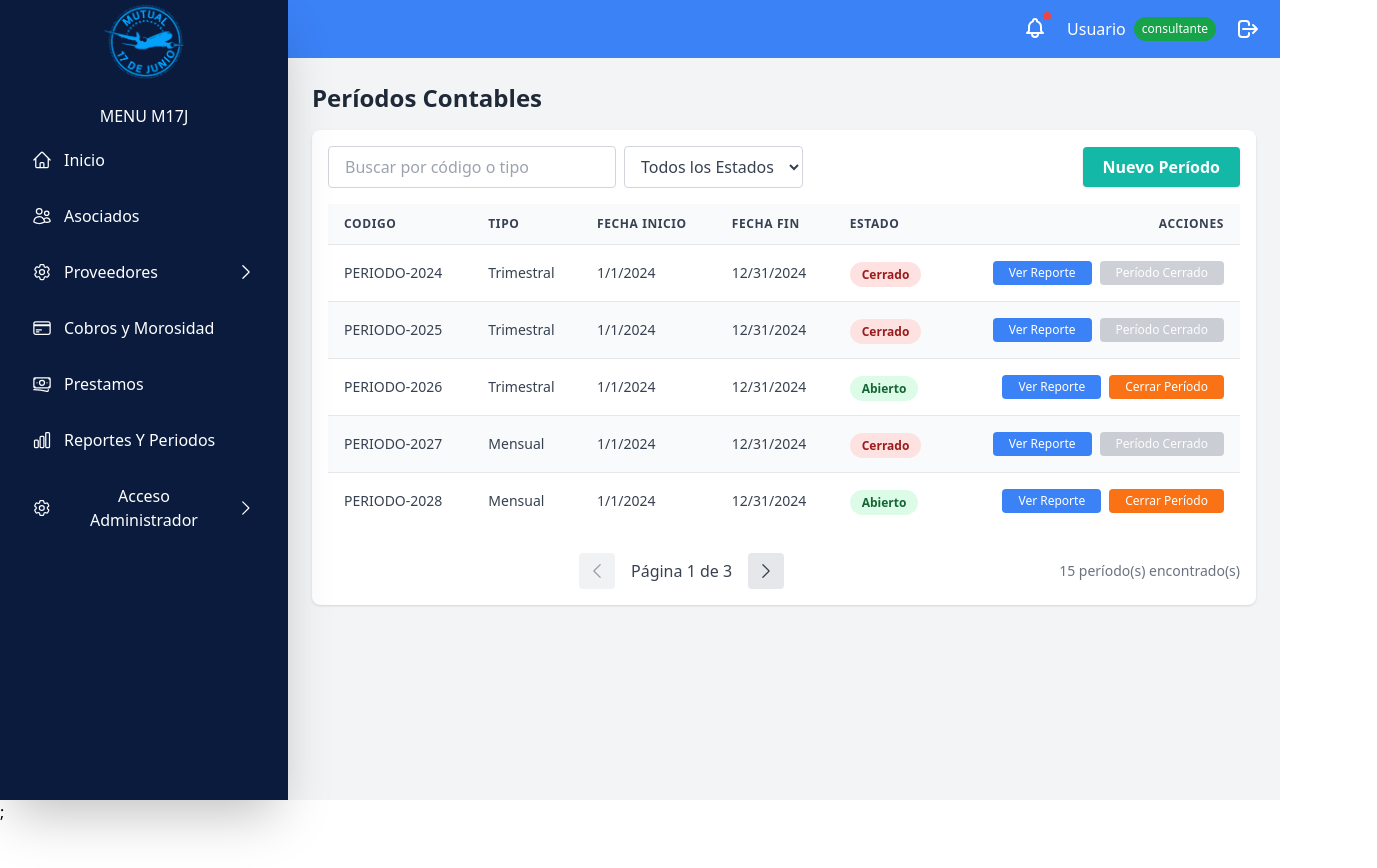
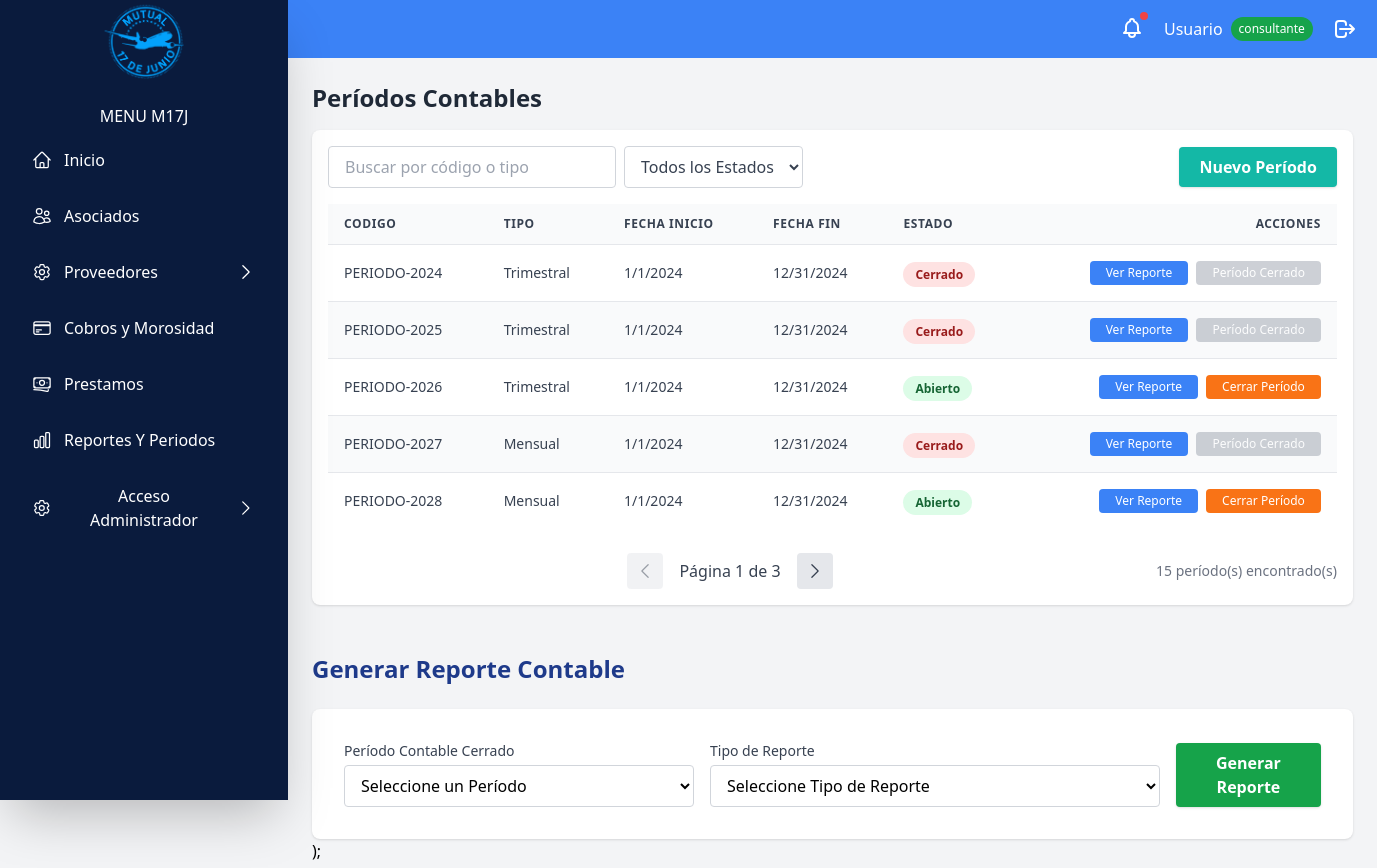
Before and after one commit to alanfrancoa/Mutual-17-Junio, a React (Create React App) app in the folder frontend/Mutual/: page /periodos in a window 1280 px wide. Shown: the top 868 px of the page, 1377 px wide, since content can reach past the window. Before the commit the page ends 824 px from the top, so only its background shows below. Built offline with nearby package versions, Linux system fonts and the light colour scheme.

Commit message:
MOCK tabla reportes

```diff
--- a/frontend/Mutual/src/AppRouter.tsx
+++ b/frontend/Mutual/src/AppRouter.tsx
@@ -37,8 +37,8 @@ import CreateLoan from "./pages/modules/loans/loanTypes/createLoanType";
 import ReadLoan from "./pages/modules/loans/readLoan";
 import Collection from "./pages/modules/collections/Collections";
 import RegisterCollection from "./pages/modules/collections/RegisterCollection";
-import AccountingPeriods from "./pages/modules/reports-periods/listAccountingPeriods";
-import ReadAccountingPeriod from "./pages/modules/reports-periods/readAccountingPeriod";
+import ReadAccountingPeriod from "./pages/modules/reports-periods/accounting-periods/readAccountingPeriod";
+import AccountingPeriods from "./pages/modules/reports-periods/accounting-periods/listAccountingPeriods";
 
 const AppRouter: React.FC = () => {
   return (
@@ -119,7 +119,7 @@ const AppRouter: React.FC = () => {
         <Route path="/cobros" element={<Collection />} />
         <Route path="/cobros/registrar" element={<RegisterCollection />} />
 
-        {/* seccion reportes y normativas */}
+        {/* seccion reportes y periodos */}
         <Route path="/periodos" element={<AccountingPeriods />} />
         <Route path="/periodos/detalle/:id" element={<ReadAccountingPeriod />} />
 
--- a/frontend/Mutual/src/pages/modules/reports-periods/closeAccountingPeriod.tsx
+++ b/frontend/Mutual/src/pages/modules/reports-periods/accounting-periods/closeAccountingPeriod.tsx
@@ -2,7 +2,7 @@
 
 import React, { useState } from "react";
 import { toast } from "react-hot-toast";
-import ClosePeriodModal from "../../../components/ui/closePeriodModal";
+import ClosePeriodModal from "../../../../components/ui/closePeriodModal";
 
 
 interface CloseAccountingPeriodProps {
--- a/frontend/Mutual/src/pages/modules/reports-periods/createAccountingPeriod.tsx
+++ b/frontend/Mutual/src/pages/modules/reports-periods/accounting-periods/createAccountingPeriod.tsx
@@ -1,6 +1,6 @@
 import React, { useState } from "react";
 
-import { IAccountingPeriod } from "../../../types/accountablePeriods/IAccountingPeriod";
+import { IAccountingPeriod } from "../../../../types/accountablePeriods/IAccountingPeriod";
 
 type PeriodFormType = "Mensual" | "Trimestral";
 
--- a/frontend/Mutual/src/pages/modules/reports-periods/listAccountingPeriods.tsx
+++ b/frontend/Mutual/src/pages/modules/reports-periods/accounting-periods/listAccountingPeriods.tsx
@@ -1,12 +1,13 @@
 import React, { useState, useEffect } from "react";
 import { useNavigate } from "react-router-dom";
 import { ChevronLeftIcon, ChevronRightIcon } from "@heroicons/react/24/solid";
-import Sidebar from "../../dashboard/components/Sidebar";
-import Header from "../../dashboard/components/Header";
-import { IAccountingPeriod } from "../../../types/accountablePeriods/IAccountingPeriod";
+import toast from "react-hot-toast";
+import { IAccountingPeriod } from "../../../../types/accountablePeriods/IAccountingPeriod";
+import Header from "../../../dashboard/components/Header";
+import Sidebar from "../../../dashboard/components/Sidebar";
+import CloseAccountingPeriod from "./closeAccountingPeriod";
 import CreateAccountingPeriodForm from "./createAccountingPeriod";
-import toast from "react-hot-toast";
-import CloseAccountingPeriod from "./closeAccountingPeriod";
+import GenerateReportForm from "../reports-inaes/listReportGeneration";
 
 // Paginacion
 const PAGE_SIZE = 5;
@@ -335,6 +336,9 @@ const AccountingPeriods: React.FC = () => {
               </div>
             )}
           </div>
+          <GenerateReportForm closedPeriods={[]} onGenerateReport={function (selectedPeriodId: number | null, reportType: string): void {
+            throw new Error("Function not implemented.");
+          } } />
         </main>
       </div>
     </div>
--- a/frontend/Mutual/src/pages/modules/reports-periods/listReports.tsx
+++ /dev/null
@@ -1 +0,0 @@
-export{}
--- /dev/null
+++ b/frontend/Mutual/src/pages/modules/reports-periods/reports-inaes/listReportGeneration.tsx
@@ -0,0 +1,138 @@
+import React, { useState } from 'react';
+import { IAccountingPeriod, PeriodType } from '../../../../types/accountablePeriods/IAccountingPeriod';
+
+interface GenerateReportFormProps {
+  closedPeriods: IAccountingPeriod[]; // Lista de períodos contables cerrados
+  onGenerateReport: (selectedPeriodId: number | null, reportType: string) => void;
+}
+
+const GenerateReportForm: React.FC<GenerateReportFormProps> = ({
+  closedPeriods,
+  onGenerateReport,
+}) => {
+  const [selectedPeriodId, setSelectedPeriodId] = useState<number | null>(null);
+  const [selectedReportType, setSelectedReportType] = useState<string>('');
+  const [message, setMessage] = useState<{ type: 'error' | 'info', text: string } | null>(null);
+
+  const availableReportTypes: PeriodType[] = ["Mensual", "Trimestral"];
+
+  const reportTypeOptions = [
+    { value: '', label: 'Seleccione Tipo de Reporte' },
+    ...availableReportTypes.map(type => ({
+      value: type.toLowerCase(),
+      label: type
+    }))
+  ];
+
+  const handlePeriodChange = (e: React.ChangeEvent<HTMLSelectElement>) => {
+    setSelectedPeriodId(Number(e.target.value) || null);
+    setMessage(null);
+  };
+
+  const handleReportTypeChange = (e: React.ChangeEvent<HTMLSelectElement>) => {
+    setSelectedReportType(e.target.value);
+    setMessage(null);
+  };
+
+  const handleSubmit = (e: React.FormEvent) => {
+    e.preventDefault();
+    setMessage(null);
+
+    if (!selectedPeriodId) {
+      setMessage({ type: 'error', text: 'Por favor, seleccione un período contable.' });
+      return;
+    }
+    if (!selectedReportType) {
+      setMessage({ type: 'error', text: 'Por favor, seleccione un tipo de reporte.' });
+      return;
+    }
+
+    onGenerateReport(selectedPeriodId, selectedReportType);
+    // Opcional: Resetear los campos después de generar el reporte
+    // setSelectedPeriodId(null);
+    // setSelectedReportType('');
+  };
+
+  return (
+    <>
+    <h2 className="text-2xl font-bold text-blue-900 mt-12 mb-6">Generar Reporte Contable</h2>
+
+    <div className="w-full max-full bg-white rounded-lg shadow p-8">
+
+      {message && (
+        <div
+          className={`p-3 mb-4 rounded-md ${
+            message.type === 'error' ? 'bg-red-100 text-red-800' : 'bg-blue-100 text-blue-800'
+          }`}
+          role="alert"
+        >
+          {message.text}
+        </div>
+      )}
+
+      <form onSubmit={handleSubmit} className="space-y-5">
+        {/* === CAMBIO CLAVE AQUÍ: CONTENEDOR FLEX PARA DROPDOWNS Y BOTÓN === */}
+        <div className="flex flex-col sm:flex-row sm:items-end gap-4"> {/* Agregado flex, flex-col para móvil, sm:flex-row para desktop */}
+
+          {/* Dropdown de Períodos Cerrados */}
+          <div className="flex-1 min-w-[350px]"> {/* flex-1 para que ocupe espacio, min-w para evitar que se achique demasiado */}
+            <label htmlFor="period-select" className="block text-sm font-medium text-gray-700 mb-1">
+              Período Contable Cerrado
+            </label>
+            <select
+              id="period-select"
+              value={selectedPeriodId || ''}
+              onChange={handlePeriodChange}
+              className="w-full border border-gray-300 rounded px-3 py-2 bg-white focus:outline-none focus:ring-2 focus:ring-blue-500 focus:border-transparent"
+              required
+            >
+              <option value="">Seleccione un Período</option>
+              {closedPeriods.length > 0 ? (
+                closedPeriods.map((period) => (
+                  <option key={period.id} value={period.id}>
+                    {period.code} ({new Date(period.startDate).toLocaleDateString()} - {new Date(period.endDate).toLocaleDateString()})
+                  </option>
+                ))
+              ) : (
+                <option value="" disabled>No hay períodos cerrados disponibles</option>
+              )}
+            </select>
+          </div>
+
+          {/* Dropdown de Tipo de Reporte */}
+          <div className="flex-1 min-w-[450px]"> {/* flex-1 para que ocupe espacio */}
+            <label htmlFor="report-type-select" className="block text-sm font-medium text-gray-700 mb-1">
+              Tipo de Reporte
+            </label>
+            <select
+              id="report-type-select"
+              value={selectedReportType}
+              onChange={handleReportTypeChange}
+              className="w-full border border-gray-300 rounded px-3 py-2 bg-white focus:outline-none focus:ring-2 focus:ring-blue-500 focus:border-transparent"
+              required
+            >
+              {reportTypeOptions.map((typeOption) => (
+                <option key={typeOption.value} value={typeOption.value}>
+                  {typeOption.label}
+                </option>
+              ))}
+            </select>
+          </div>
+
+          {/* Botón Generar */}
+          {/* El botón ya no necesita el div justify-end, se alineará con flex-end en el contenedor padre */}
+          <button
+            type="submit"
+            className="bg-green-600 hover:bg-green-700 text-white px-10 py-2 rounded font-semibold shadow transition" // self-end para alinearlo abajo si los otros crecen
+          >
+            Generar Reporte
+          </button>
+        </div>
+      </form>
+    </div>
+  );
+</>
+)}
+
+
+export default GenerateReportForm;
--- a/frontend/Mutual/src/types/accountablePeriods/IAccountingPeriod.ts
+++ b/frontend/Mutual/src/types/accountablePeriods/IAccountingPeriod.ts
@@ -1,7 +1,9 @@
+export type PeriodType = "Mensual" | "Trimestral" ;
+
 export interface IAccountingPeriod {
   id: number;
   code: string;
-  type: "Mensual" | "Trimestral";
+  type: PeriodType;
   startDate: string;
   endDate: string;
   status: "Abierto" | "Cerrado";
--- /dev/null
+++ b/frontend/Mutual/src/types/reportTypes.ts
@@ -0,0 +1,43 @@
+// src/types/reportTypes.ts
+
+// Interfaz para el resumen del reporte
+export interface ReportSummary {
+  periodDisplay: string;
+  loansApproved: number;
+  totalCollected: string; // Ya formateado como string, ej. "$42,300.50"
+  delinquency: string; // Ya formateado como string, ej. "5.2%"
+  paymentsToSuppliers: string; // Ya formateado como string, ej. "$18,200.00"
+  // Puedes añadir más campos aquí si tu reporte los tiene
+}
+
+// Interfaz para los detalles de asistencia en la tabla
+export interface AttendanceDetail {
+  date: string; // Ej: "05/02/24"
+  attendance: 'Sí' | 'No';
+  absence: 'Sí' | 'No';
+  observations: string;
+}
+
+// Interfaz para los datos detallados de la tabla (parte superior)
+export interface DetailedReportData {
+  employerRazonSocial: string;
+  employerRUT: string;
+  employeeName: string;
+  employeeRUT: string;
+  consultedPeriod: string; // Ej: "Desde: 30/01/2025 Hasta: 5/03/2025"
+  position: string;
+  serviceLocation: string;
+  attendanceDetails: AttendanceDetail[]; // Array de detalles de asistencia
+  totalDaysWorkedSept: string; // "Total domingos y / o festivos 3 laborados en septiembre"
+  totalDaysWorkedPeriod: string; // "Total domingos y / o festivos laborados 3 del 01/09/24 al 30/09/24"
+}
+
+// Interfaz para el objeto completo del reporte que será retornado
+export interface ReportData {
+  summary: ReportSummary;
+  details: DetailedReportData;
+  // Si tienes diferentes tipos de reportes con estructuras de 'details' muy diferentes,
+  // aquí podrías tener un campo 'type: "DomingosYFestivos" | "Mensual", etc.'
+  // y 'details' podría ser un tipo de unión (union type) o simplemente omitirlo y pasar
+  // solo el summary y la tabla detallada como props separadas a ReportDisplay si te complica el tipado.
+}
```
Also changed, not shown: frontend/Mutual/src/pages/modules/reports-periods/accounting-periods/readAccountingPeriod.tsx (renamed from frontend/Mutual/src/pages/modules/reports-periods/readAccountingPeriod.tsx, +4 -4 lines).
